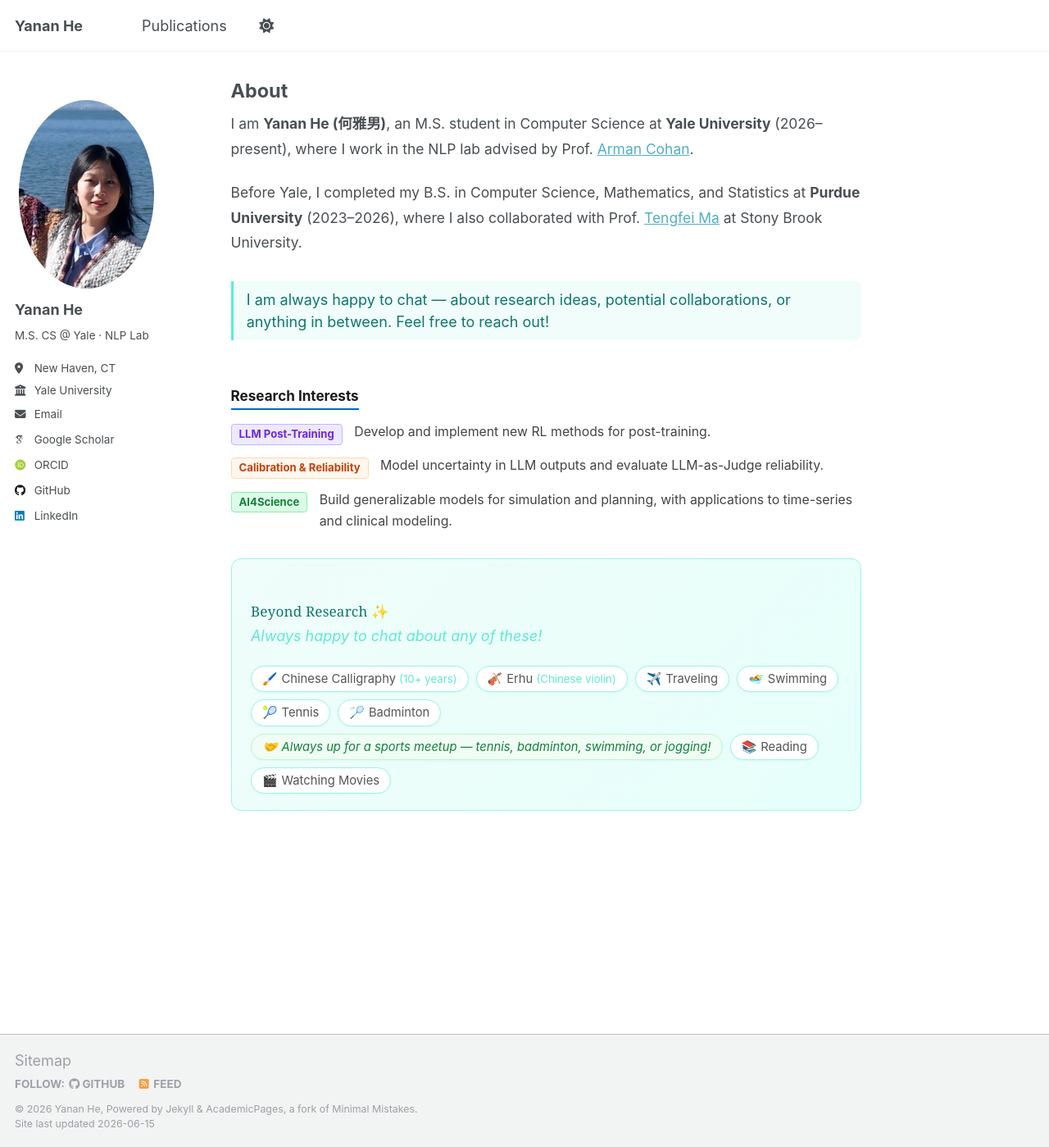
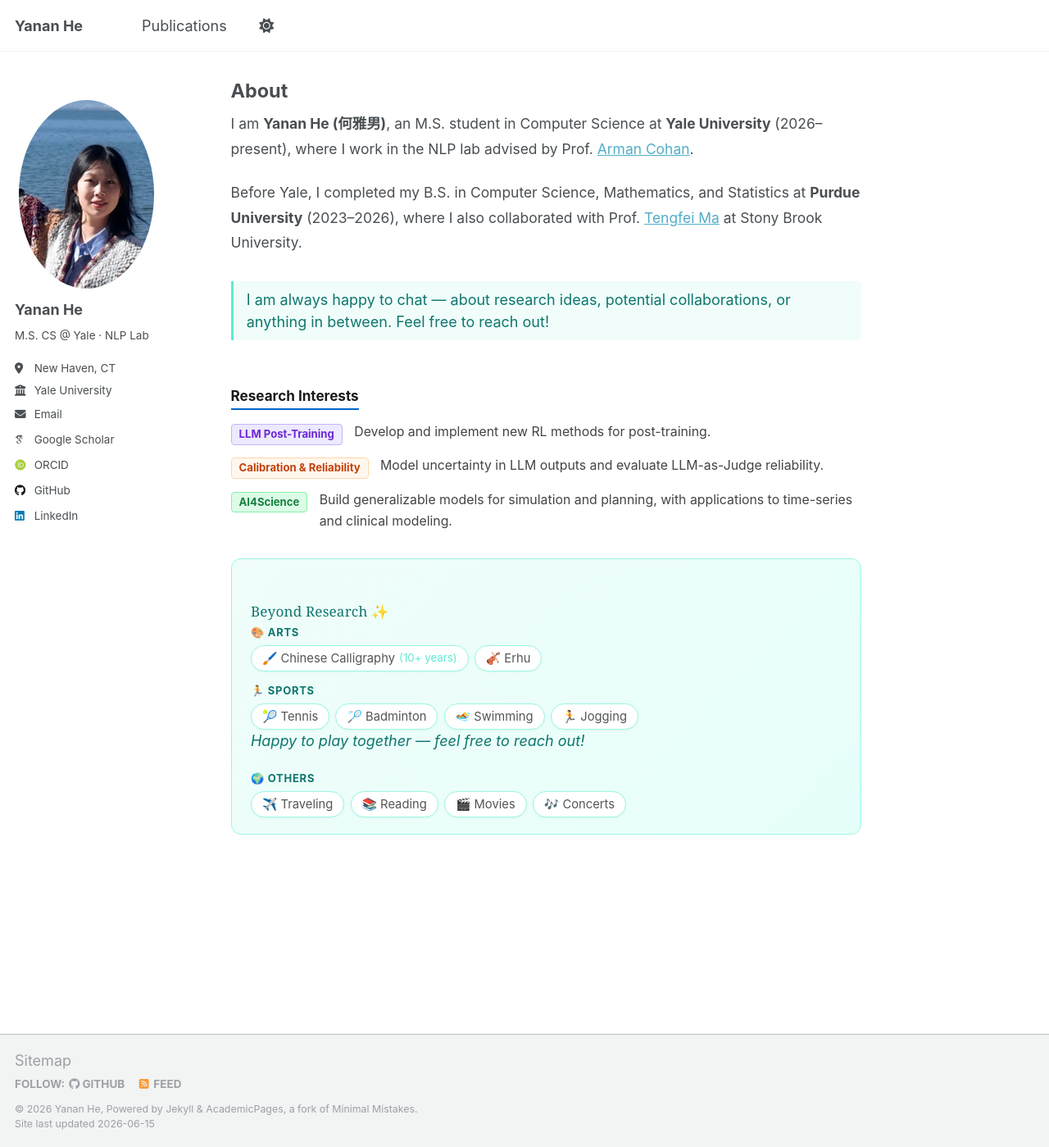
Before and after one commit to Echoo113/Echoo113.github.io, a Jekyll site: the page built from _pages/about.md, in a window 1280 px wide and 1399 px high. Shown: the whole window at 82% size. Built offline with Jekyll 4.4.1, drawn with Linux system fonts in a browser that asks for light colours; some web fonts are replaced.

Commit message:
Reorganize hobby panel into Arts / Sports / Others sections
Co-Authored-By: Claude Sonnet 4.6 <noreply@anthropic.com>

```diff
--- a/_pages/about.md
+++ b/_pages/about.md
@@ -36,16 +36,30 @@ redirect_from:
 
 <div class="about-hobbies">
 <h3>Beyond Research ✨</h3>
-<p class="hobby-intro">Always happy to chat about any of these!</p>
-<div class="hobby-grid">
-  <div class="hobby-item">🖌️ <span>Chinese Calligraphy <em>(10+ years)</em></span></div>
-  <div class="hobby-item">🎻 <span>Erhu <em>(Chinese violin)</em></span></div>
-  <div class="hobby-item">✈️ <span>Traveling</span></div>
-  <div class="hobby-item">🏊 <span>Swimming</span></div>
-  <div class="hobby-item">🎾 <span>Tennis</span></div>
-  <div class="hobby-item">🏸 <span>Badminton</span></div>
-  <div class="hobby-item hobby-invite">🤝 <span>Always up for a sports meetup — tennis, badminton, swimming, or jogging!</span></div>
-  <div class="hobby-item">📚 <span>Reading</span></div>
-  <div class="hobby-item">🎬 <span>Watching Movies</span></div>
+<div class="hobby-section">
+  <span class="hobby-category">🎨 Arts</span>
+  <div class="hobby-chips">
+    <div class="hobby-item">🖌️ Chinese Calligraphy <em>(10+ years)</em></div>
+    <div class="hobby-item">🎻 Erhu</div>
+  </div>
+</div>
+<div class="hobby-section">
+  <span class="hobby-category">🏃 Sports</span>
+  <div class="hobby-chips">
+    <div class="hobby-item">🎾 Tennis</div>
+    <div class="hobby-item">🏸 Badminton</div>
+    <div class="hobby-item">🏊 Swimming</div>
+    <div class="hobby-item">🏃 Jogging</div>
+  </div>
+  <p class="hobby-invite-inline">Happy to play together — feel free to reach out!</p>
+</div>
+<div class="hobby-section">
+  <span class="hobby-category">🌍 Others</span>
+  <div class="hobby-chips">
+    <div class="hobby-item">✈️ Traveling</div>
+    <div class="hobby-item">📚 Reading</div>
+    <div class="hobby-item">🎬 Movies</div>
+    <div class="hobby-item">🎶 Concerts</div>
+  </div>
 </div>
 </div>
--- a/assets/css/custom.css
+++ b/assets/css/custom.css
@@ -279,12 +279,6 @@
   font-style: italic;
 }
 
-.hobby-grid {
-  display: flex;
-  flex-wrap: wrap;
-  gap: 0.5em;
-}
-
 .hobby-item {
   display: flex;
   align-items: center;
@@ -305,11 +299,35 @@
   font-size: 0.9em;
 }
 
-.hobby-invite {
-  background: #f0fdf4;
-  border-color: #bbf7d0;
-  color: #15803d;
+.hobby-section {
+  margin-bottom: 0.8em;
+}
+
+.hobby-section:last-child {
+  margin-bottom: 0;
+}
+
+.hobby-category {
+  display: block;
+  font-size: 0.72em;
+  font-weight: 700;
+  text-transform: uppercase;
+  letter-spacing: 0.06em;
+  color: #0f766e;
+  margin-bottom: 0.4em;
+}
+
+.hobby-chips {
+  display: flex;
+  flex-wrap: wrap;
+  gap: 0.4em;
+}
+
+.hobby-invite-inline {
+  font-size: 0.75em;
+  color: #0f766e;
   font-style: italic;
+  margin: 0.35em 0 0 0;
 }
 
 /* Page title */
```
